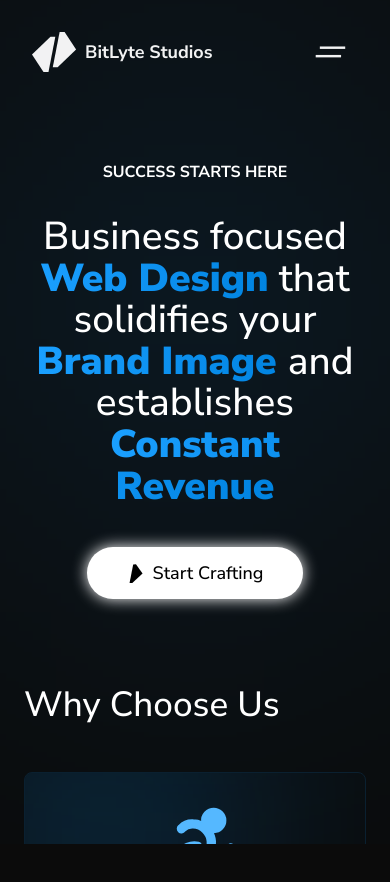
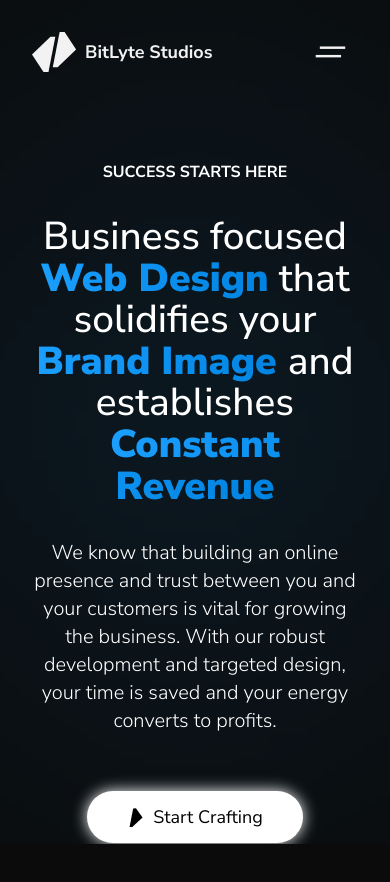
Before and after one commit to zrvnarmarin/BitLyte-Studios-Website, a Next.js app: page / in a window 390 px wide. Shown: the top 882 px of the page. Built offline with nearby package versions, Linux system fonts and the light colour scheme.

Commit message:
added copy in the subheading for mobile devices on home hero section;

```diff
--- a/app/(home-sections)/HeroSection.tsx
+++ b/app/(home-sections)/HeroSection.tsx
@@ -27,6 +27,11 @@ export default function HeroSection() {
         </span>
       </h1>
 
+      <p className="md:hidden text-xl font-light text-[#ffffff] text-center z-40 xs:px-4 sm:px-16 md:px-24 lg:px-32 xl:px-72 pt-2">
+        We know that building an online presence and trust between
+        you and your customers is vital for growing the business. With our robust development and targeted design, your time is saved and your energy converts to profits.
+      </p>
+
       {/* Services */}
       <ul className="hidden xs:flex xs:flex-wrap relative w-full items-center justify-center z-30 gap-6 md:gap-0">
         <li className="w-fit bg-gradient-to-t from-[#0b0b0b] to-[#27a5ff2b] flex gap-2 items-center justify-center text-base 3xl:text-lg text-[#95d3ff] font-normal border-[0.5px] border-[#0a2030] z-20 rounded-full  px-4 py-2">
@@ -43,9 +48,9 @@ export default function HeroSection() {
       </ul>
 
       {/* CTA button */}
-      <div className="relative w-full flex justify-center pt-4 md:pt-12 z-30">
+      <div className="relative w-full flex justify-center pt-8 md:pt-12 z-30">
         <Link href={`/contact`}>
-          <button className="relative overflow-hidden w-fit flex items-center gap-2 py-3 sm:py-4 px-10 sm:px-12 3xl:py-5 3xl:px-16 text-[#000000] bg-[#ffffff]  rounded-full font-medium text-lg sm:text-2xl md:text-2xl 3xl:text-3xl shadow-[0_0_15px_0_rgba(255,255,255,1)] hover:shadow-[0_0_25px_0_rgba(255,255,255,1)] duration-300">
+          <button className="relative overflow-hidden w-fit flex items-center gap-2 py-3 sm:py-4 px-10 sm:px-12 3xl:py-5 3xl:px-16 text-[#000000] bg-[#ffffff]  rounded-full font-normal text-lg sm:text-2xl md:text-2xl 3xl:text-3xl shadow-[0_0_15px_0_rgba(255,255,255,1)] hover:shadow-[0_0_25px_0_rgba(255,255,255,1)] duration-300">
             <LogoForButtonRotated fillColor="#000000" width={18} height={20} />
             Start Crafting
           </button>
```
